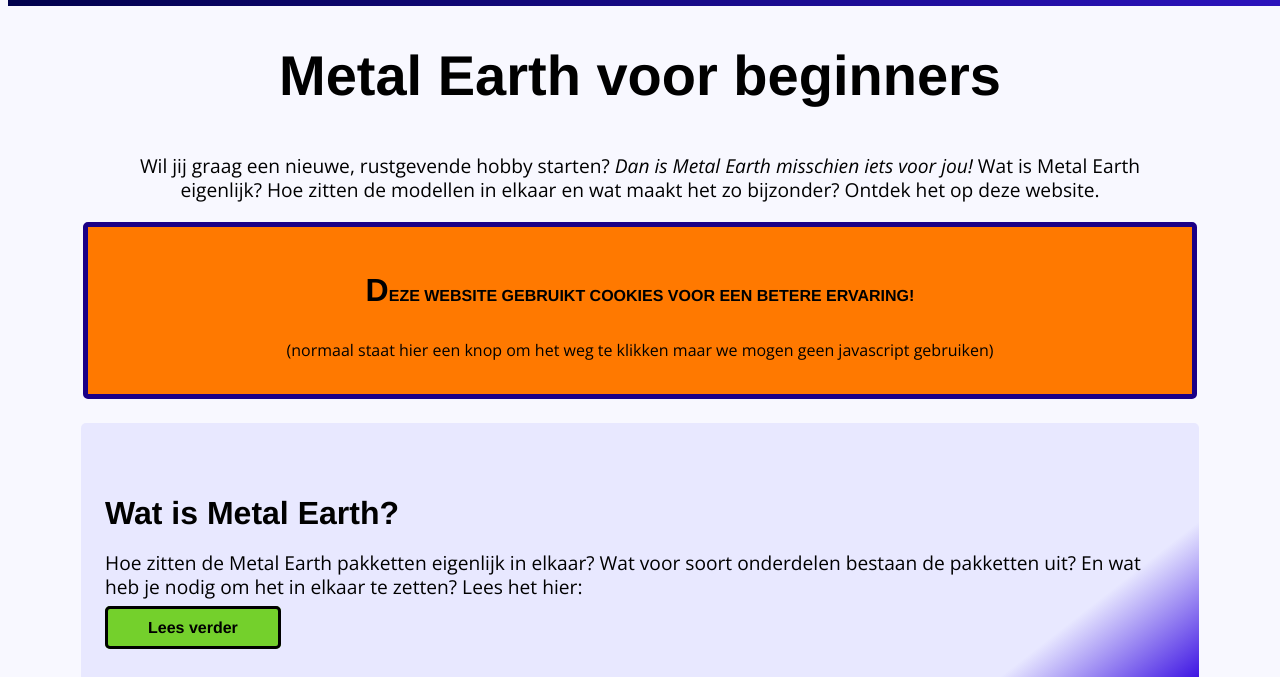
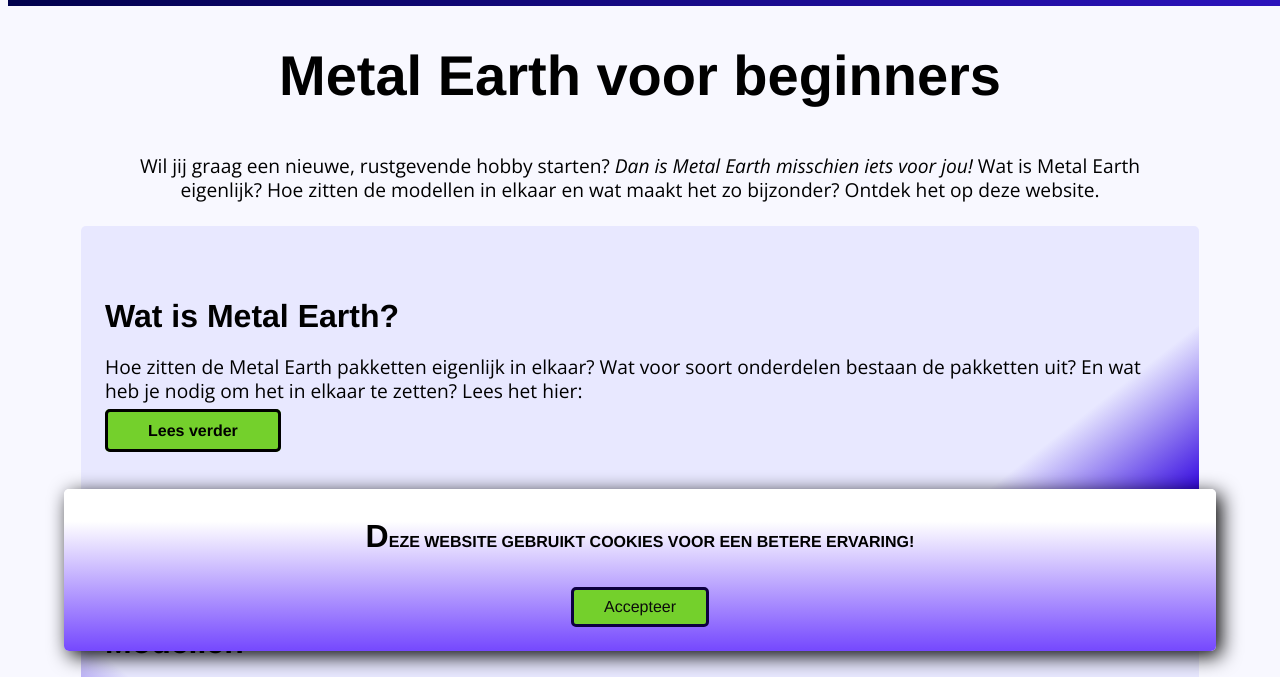
Before and after one commit to ColorOrange/Web-Markup-Final-Project, a plain HTML site: page index.html in a window 1280 px wide. Shown: the part 101-778 px from the top of the page. Drawn offline with nearby package versions, Linux system fonts and the light colour scheme.

Commit message:
Cookies banner fixed

```diff
--- a/css/style.css
+++ b/css/style.css
@@ -209,30 +209,51 @@
 
 .cookies{
     text-align:center;
-    left:1vw;
-    background-color: #FF7900;
-    padding: 1rem 0.1rem;
+    position: fixed;
+    background: linear-gradient(0deg,rgb(117, 72, 254) 0%, rgba(255, 255, 255, 1) 80%);
     z-index: 9999;
     border-radius: 5px;
-    border: 5px #1b0086 solid;
-    max-width: 1100px;
-    margin-left:auto;
-    margin-right:auto;
+    bottom:3rem;
+    left:5%;
+    width: 90vw;
+    box-shadow: 5px 5px 20px;
 }
 
-.cookies > h4{
+.cookies h4{
     padding: 0.5rem;
     text-transform: uppercase;
 }
 
-.cookies > h4::first-letter{
+.cookies h4::first-letter{
     font-size: 2rem;
 }
 
-.cookies p{
-    font-size: 1rem;
-    padding:0;
+.cookies-toggle{
+    display:none;
+}
 
+.cookies-button {
+    font-family: helvetica, "Alata", "Consolas", sans-serif;
+    background-color:  #74D02C;
+    color: rgb(12, 12, 12);
+    padding: 0.5rem 1rem;
+    cursor: pointer;
+    border-radius: 5px;
+    max-width: 100px;
+    margin: 1.5rem auto;
+    border: 3px solid #0d003f;
+}
+
+.cookies-button:hover{
+    background-color: #FF7900;
+}
+
+.cookies-toggle:checked ~ h4,
+.cookies-toggle:checked ~ label {
+    display: none;
+    border: none;
+    margin: 0;
+    padding: 0;
 }
 
 figcaption{
@@ -313,7 +334,7 @@
     background-color:#efebff;
 }
 
-fieldset legend{
+fieldset > legend{
     font-size:2rem;
 }
 
--- a/index.html
+++ b/index.html
@@ -52,11 +52,9 @@
     </section>
 
     <section class="cookies">
+      <input type="checkbox" id="cookies-dismiss" class="cookies-toggle">
       <h4>Deze website gebruikt cookies voor een betere ervaring!</h4>
-      <p>
-        (normaal staat hier een knop om het weg te klikken maar we mogen geen
-        javascript gebruiken)
-      </p>
+      <label for="cookies-dismiss" class="cookies-button">Accepteer</label>
     </section>
 
     <section class="box-1">
```
